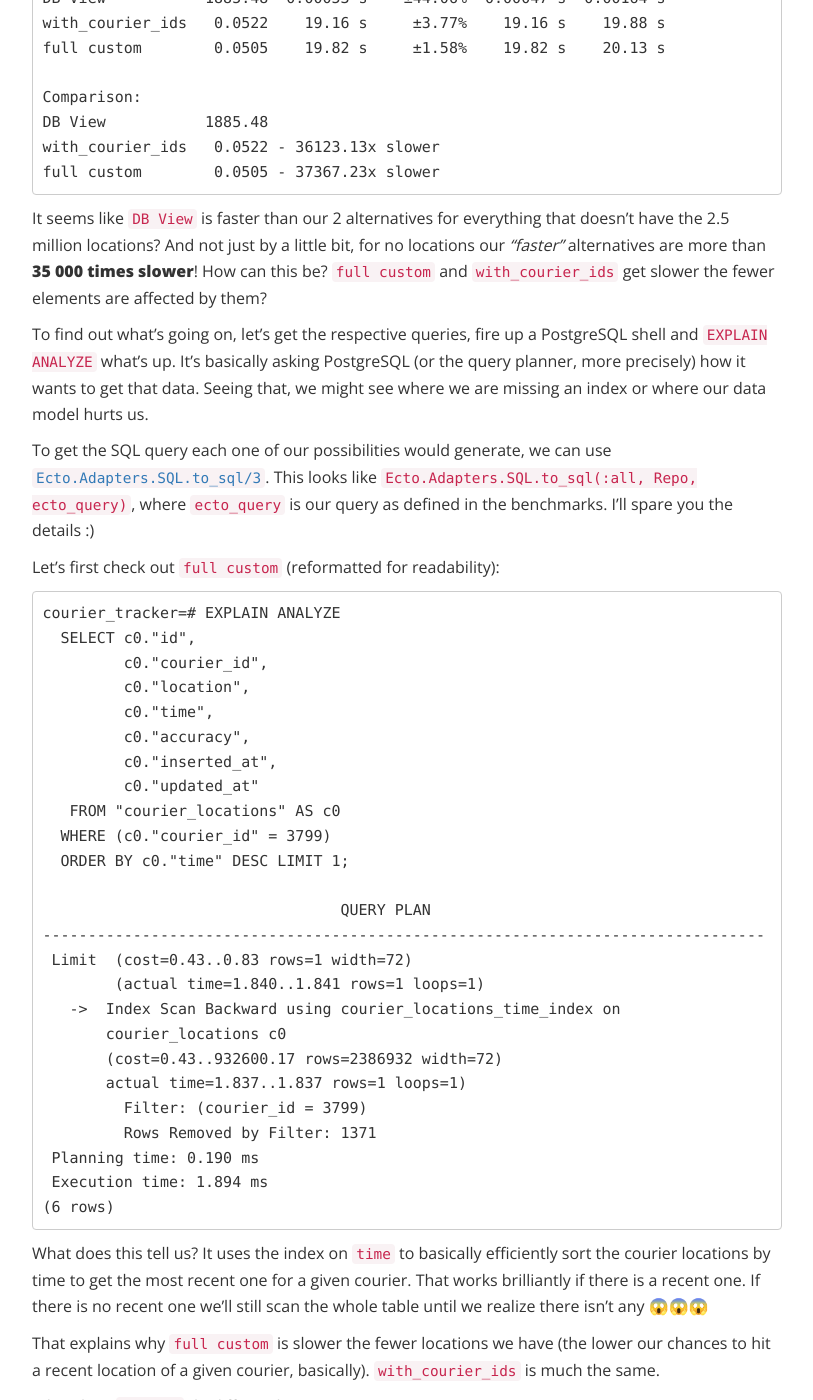
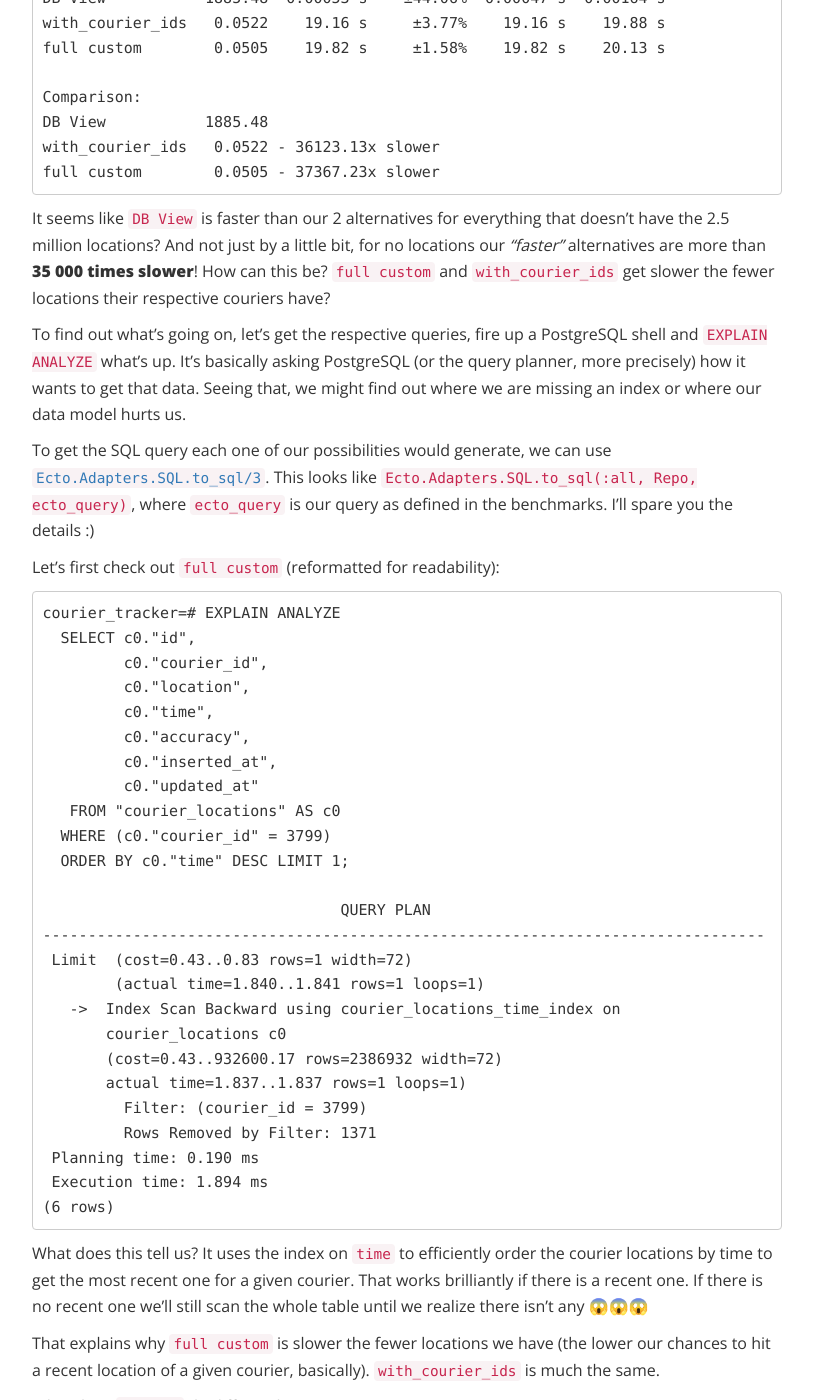
Before and after one commit to liefery-it-legacy/blog, a Jekyll site: the page built from _posts/2018-02-27-the-mysterious-query.md, in a window 1280 px wide and 1400 px high, scrolled down 7838 px. Shown: the whole window, without its empty margins (53-866 px from the left). Built offline with Jekyll 4.4.1, drawn with Linux system fonts in a browser that asks for light colours; nearby versions of some CDN libraries; comment, search, counter and statistics services are not loaded; some of the changed text lies outside the part shown.

Commit message:
Adam's feedback

````diff
--- a/_posts/2018-02-27-the-mysterious-query.md
+++ b/_posts/2018-02-27-the-mysterious-query.md
@@ -49,7 +49,7 @@ end
 ```
 
 Instead of a straight `id = my_id` check it checks against the inclusion in a list
-(the list being `[courier_id]` on the elixir side).
+(the list being `[courier_id]` on the Elixir side).
 
 `LatestCourierLocation` on the other hand is a
 [database view](https://www.postgresql.org/docs/9.6/static/tutorial-views.html)
@@ -293,13 +293,14 @@ It seems like `DB View` is faster than our 2 alternatives for everything that
 doesn't have the 2.5 million locations? And not just by a little bit,
 for no locations our _"faster"_ alternatives are more than
 **35 000 times slower**! How can this be? `full custom` and
-`with_courier_ids` get slower the fewer elements are affected by them?
+`with_courier_ids` get slower the fewer locations their respective couriers
+have?
 
 To find out what's going on, let's get the respective queries, fire up a
 PostgreSQL shell and `EXPLAIN ANALYZE` what's up. It's basically asking
 PostgreSQL (or the query planner, more precisely) how it wants to get that data.
-Seeing that, we might see where we are missing an index or where our data model
-hurts us.
+Seeing that, we might find out where we are missing an index or where our data
+model hurts us.
 
 To get the SQL query each one of our possibilities would generate, we can use
 [`Ecto.Adapters.SQL.to_sql/3`](https://hexdocs.pm/ecto/Ecto.Adapters.SQL.html#to_sql/3).
@@ -337,7 +338,7 @@ courier_tracker=# EXPLAIN ANALYZE
 (6 rows)
 ```
 
-What does this tell us? It uses the index on `time` to basically efficiently sort the
+What does this tell us? It uses the index on `time` to efficiently order the
 courier locations by time to get the most recent one for a given courier.
 That works brilliantly if there is a recent one. If there is no recent one we'll
 still scan the whole table until we realize there isn't any 😱😱😱
````
Also changed, not shown: other parts of _posts/2018-02-27-the-mysterious-query.md (+9 -8 lines).
